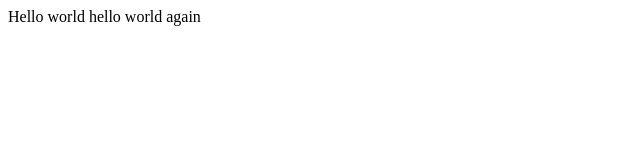
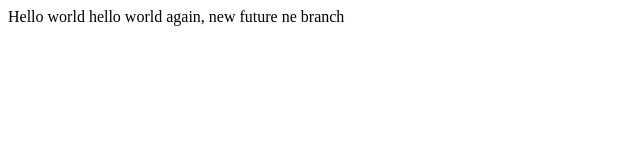
Before and after one commit to Mburu-m/lecture1, a plain HTML site: page index.html in a window 1280 px wide. Shown: the whole page, without its empty margins (0-640 px from the left). Drawn offline with Linux system fonts and the light colour scheme.

Commit message:
new feature

```diff
--- a/index.html
+++ b/index.html
@@ -7,7 +7,9 @@
 	<body>
 
 		Hello world
-		hello world again
+		hello world again,
+		new future
+		ne branch
 
 	</body>
 </html>
```
